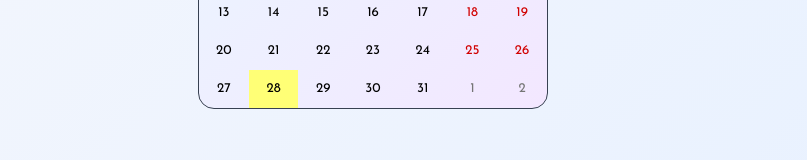
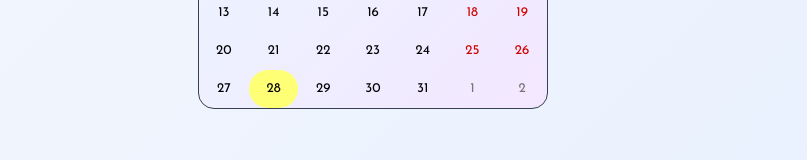
Before and after one commit to Natalia-Timote/tamagotchi, a React (Vite) app: page /studygotchi in a window 1280 px wide. Shown: the part 713-873 px from the top of the page, without its empty margins (267-1074 px from the left). Built offline with nearby package versions, Linux system fonts and the light colour scheme.

Commit message:
Fazendo atualizações

```diff
--- a/src/components/CalendarStudy/CalendarStudy.css
+++ b/src/components/CalendarStudy/CalendarStudy.css
@@ -7,6 +7,10 @@
     border-radius: 16px;
 }
 
+.day {
+    border-radius: 24px;
+}
+
 .studied-day {
     background: linear-gradient(135deg, #fcd34d, #f472b6);
     border-radius: 24px;
--- a/src/components/CalendarStudy/index.tsx
+++ b/src/components/CalendarStudy/index.tsx
@@ -11,7 +11,7 @@ export default function CalendarStudy({ studyingDays }: CalendarStudyProps) {
         <Calendar
             className="calendar"
             tileClassName={({ date }) =>
-                studyingDays.includes(date.toISOString().split("T")[0]) ? 'studied-day' : null
+                studyingDays.includes(date.toISOString().split("T")[0]) ? 'studied-day' : 'day'
             }
         ></Calendar>
     )
```
Also changed, not shown: db.json (added, +9 -0 lines).
